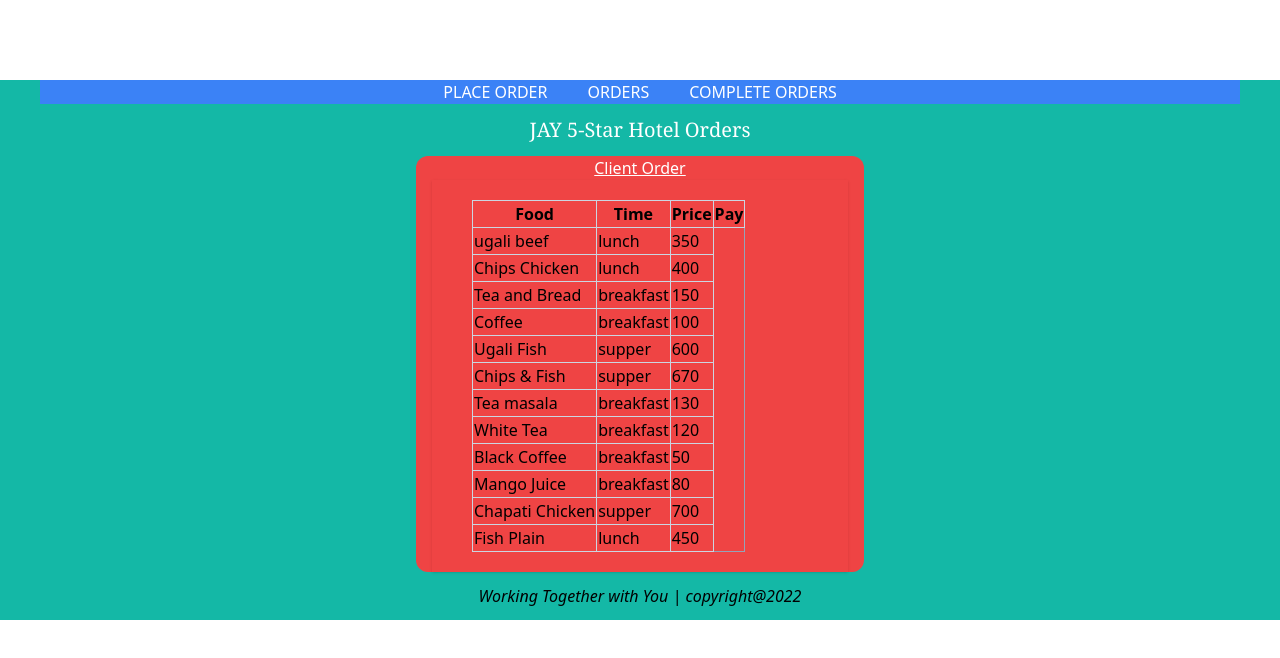
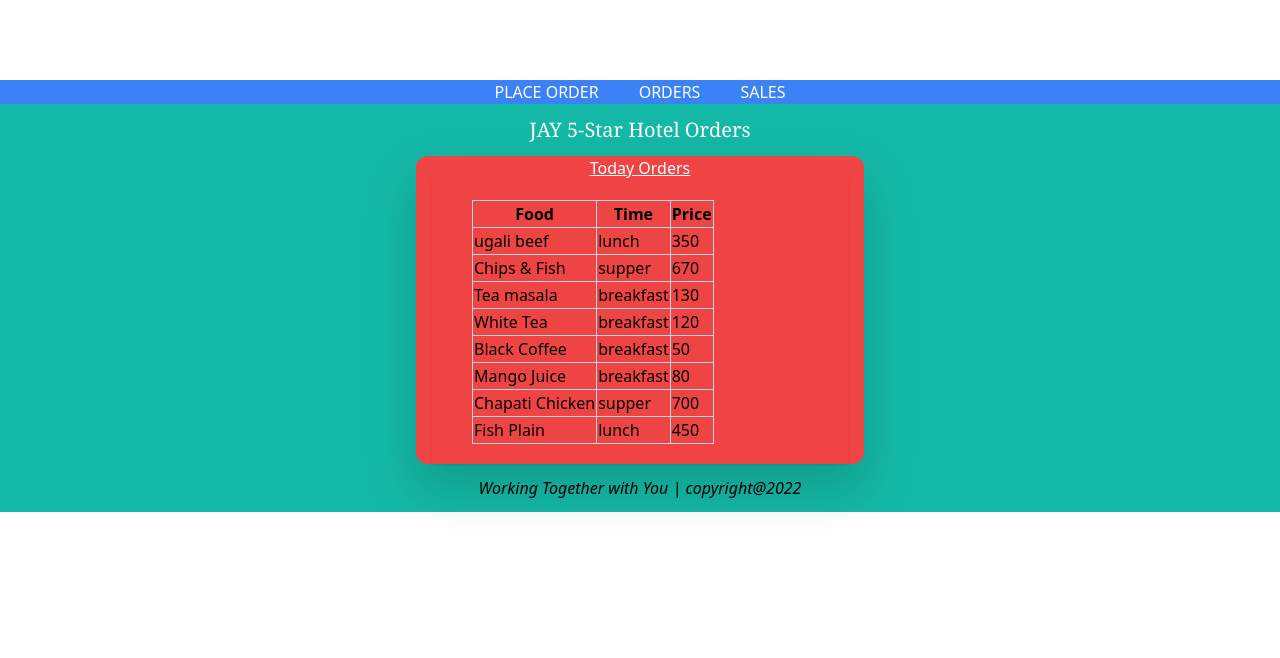
Before and after one commit to Gitog/hotel-orders, a React (Create React App) app: page /orders in a window 1280 px wide. Shown: the top 658 px of the page. Built offline with nearby package versions, Linux system fonts and the light colour scheme; data requests are answered from the project's data file.

Commit message:
added sales page/minor changes

```diff
--- a/db.json
+++ b/db.json
@@ -5,30 +5,6 @@
       "food": "ugali beef",
       "time": "lunch",
       "price": 350
-    },
-    {
-      "food": "Chips Chicken",
-      "time": "lunch",
-      "price": "400",
-      "id": 8
-    },
-    {
-      "food": "Tea and Bread",
-      "time": "breakfast",
-      "price": "150",
-      "id": 9
-    },
-    {
-      "food": "Coffee",
-      "time": "breakfast",
-      "price": "100",
-      "id": 10
-    },
-    {
-      "food": "Ugali Fish",
-      "time": "supper",
-      "price": "600",
-      "id": 11
     },
     {
       "food": "Chips & Fish",
--- a/src/App.js
+++ b/src/App.js
@@ -3,7 +3,7 @@ import {Routes, Route} from "react-router-dom"
 import NavBar from './components/NavBar';
 import PlaceOrder from './components/PlaceOrder'
 import Orders from './components/Orders'
-import CompleteOrders from './components/CompleteOrders'
+import Sales from './components/Sales'
 
 function App() {
 
@@ -19,19 +19,19 @@ function App() {
   },[])
 
   return (
-    <div className="container mx-auto bg-teal-500 px-10  mt-20">
+    <div className="container mx-auto bg-teal-500 mt-20">
 
       <NavBar onChangePage={setPage}/>
 
        <h1 className='text-center text-white text-xl font-serif py-3'> JAY 5-Star Hotel Orders</h1>
-       <div  className="max-w-md mx-auto rounded-xl bg-zinc-500 md:bg-red-500 lg:bg-emarald-500 px-4">
+       <div  className="max-w-md mx-auto rounded-xl drop-shadow-2xl bg-zinc-500 md:bg-red-500 lg:bg-emarald-500 px-4">
           <Routes>
 
             <Route path='/' element={<PlaceOrder/>}/>
 
             <Route path='/orders' element={<Orders orders ={orders}/>}/>
 
-            <Route path='/completeorders' element={ <CompleteOrders/>}/>
+            <Route path='/sales' element={ <Sales orders={orders}/>}/>
 
           </Routes>
     </div>
--- a/src/components/CompleteOrders.js
+++ /dev/null
@@ -1,11 +0,0 @@
-import React from "react";
-
-function CompleteOrders(){
-    return(
-        <>
-       <p>order list</p>
-        </>
-    )
-}
-
-export default CompleteOrders;
--- a/src/components/NavBar.js
+++ b/src/components/NavBar.js
@@ -8,7 +8,7 @@ function NavBar (){
        <nav className='text-center text-white bg-blue-500'>
         <NavLink to="/" className='px-5  hover:bg-sky-500'>PLACE ORDER</NavLink>
         <NavLink to="/orders" className='px-5  hover:bg-sky-500'>ORDERS</NavLink>
-        <NavLink to="/completeorders" className='px-5  hover:bg-sky-500'>COMPLETE ORDERS</NavLink>
+        <NavLink to="/sales" className='px-5 hover:bg-sky-500'>SALES</NavLink>
        </nav>
     )
 
--- a/src/components/Orders.js
+++ b/src/components/Orders.js
@@ -5,15 +5,14 @@ function Orders({orders}){
 
     return (
         <>
-         <h2 className="text-center text-white underline">Client Order</h2>
+         <h2 className="text-center text-white underline">Today Orders</h2>
          <div  className='py-5 px-4 shadow sm:px-10'>
-         <table className="border-collapse border border-slate-400">
+         <table className="table-auto">
            <tbody>
                <tr>
                 <th className='border border-slate-300'>Food</th>
                 <th className='border border-slate-300'>Time</th>
                 <th className='border border-slate-300'>Price</th>
-              <th className='border border-slate-300'>Pay</th>
            </tr>
            {
          orders.map((order)=>(
--- a/src/components/PlaceOrder.js
+++ b/src/components/PlaceOrder.js
@@ -29,6 +29,7 @@ function PlaceOrder(){
 
     return(
         <div className='py-5 px-4 shadow sm:px-10'>
+            <h1 className='text-center text-white'>What's the Order?</h1>
         <form className='mb-0 space-y-6'  onSubmit={handleSubmit}>
 
                <label className='block text-sm font-medium text-white'>
--- /dev/null
+++ b/src/components/Sales.js
@@ -0,0 +1,13 @@
+import React from "react";
+
+function Sales({orders}){
+    return(
+        <>
+        <h1 className="text-center text-white">Today Total Sales</h1>
+
+
+        </>
+    )
+}
+
+export default Sales;
```
